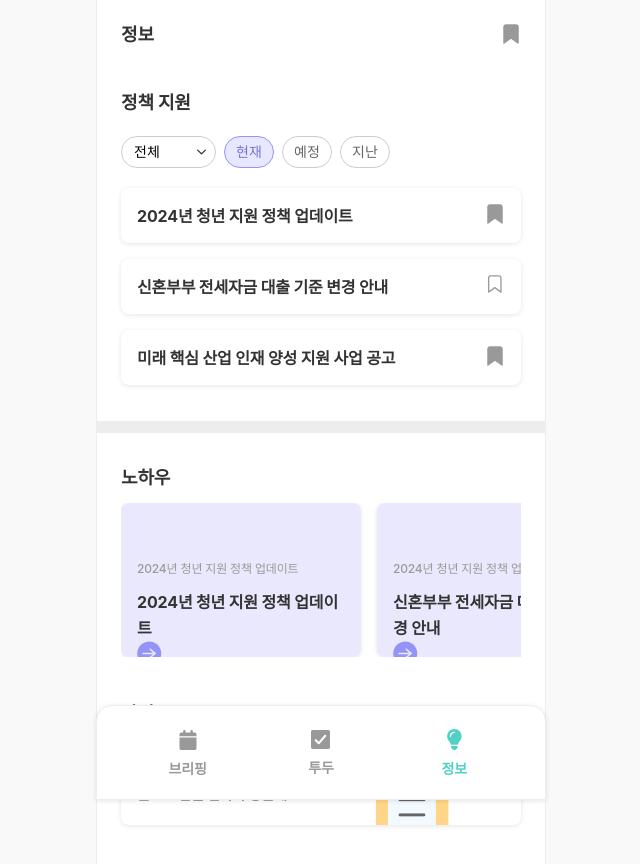
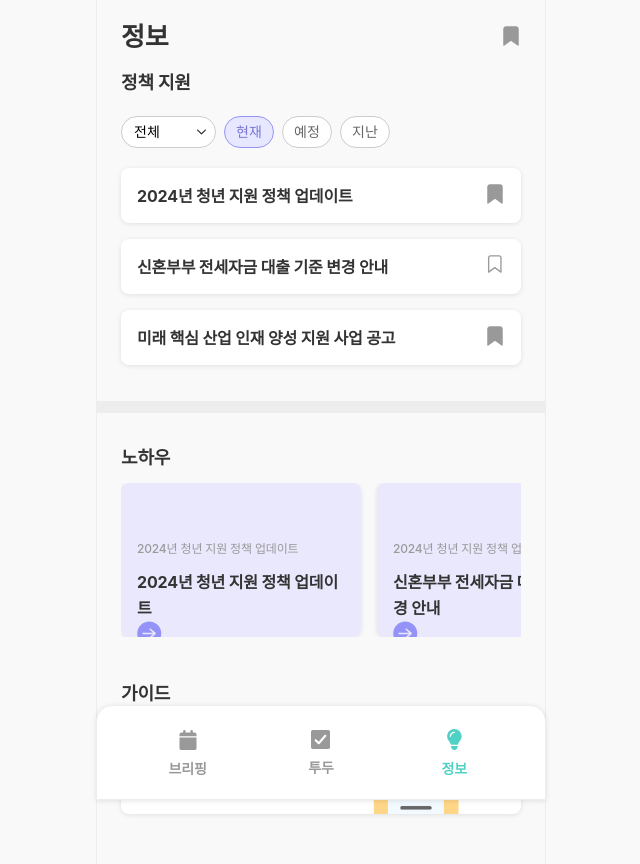
Before and after one commit to WomanTech2025-MoWo/MoWo_FE, a React (Create React App) app: page /infos in a window 1280 px wide. Shown: the top 864 px of the page, without its empty margins (319-959 px from the left). Built offline with nearby package versions, Linux system fonts and the light colour scheme; a web font is replaced by a local one.

Commit message:
♻️[Refactor] css 값 조정 및 정리

```diff
--- a/src/pages/infos/InfosPage.tsx
+++ b/src/pages/infos/InfosPage.tsx
@@ -10,11 +10,9 @@ import KnowhowsList from './components/KnowhowsList';
 import SectionHeader from '../../components/common/SectionHeader';
 import bannerImage from '../../assets/features/infos/icon-guide-banner.webp';
 import ShadowBox from '../../components/common/ShadowBox';
+import PageTitle from '../../components/common/PageTitle';
 
-const InfoPageWrap = styled.div`
-  background-color: var(--color-basic-bg);
-  min-height: var(--view-min-height);
-`;
+const InfoPageWrap = styled(InnerLayout)``;
 
 const InfoHeader = styled.div`
   display: flex;
@@ -22,17 +20,12 @@ const InfoHeader = styled.div`
   align-items: center;
 `;
 
-const InfoPageTitle = styled.h1`
-  font-weight: var(--font-weight-semi-bold);
-  font-size: var(--font-size-lg);
-`;
-
 const GuideBanner = styled(ShadowBox)`
-  height: 86px;
+  height: var(--size-height-xxl);
   background-image: url(${bannerImage});
   background-repeat: no-repeat;
-  background-size: 24%;
-  background-position: 80% 10px;
+  background-size: 28%;
+  background-position: 83% var(--size-gap-sm);
   display: flex;
   align-items: center;
 `;
@@ -43,28 +36,28 @@ const BlockLink = styled(Link)`
 `;
 
 const GuideTitle = styled.p`
-  font-size: var(--font-size-sl);
+  font-size: var(--font-size-lg);
   font-weight: var(--font-weight-bold);
 `;
 const GuideSub = styled.p`
   font-size: var(--font-size-sm);
-  font-weight: var(--font-weight-semi-bold);
+  font-weight: var(--font-weight-regular);
   color: var(--color-gray-500);
-  margin-top: 10px;
+  margin-top: var(--size-gap-sm);
 `;
 
 const InfosPage = () => {
   return (
-    <InfoPageWrap>
+    <InnerLayout innerPadding={false} bgColor="gray-light">
       <InnerLayout>
         <InfoHeader>
-          <InfoPageTitle>정보</InfoPageTitle>
+          <PageTitle>정보</PageTitle>
           <Link to="/infos/bookmark">
             <IconBookmark status="fill" />
           </Link>
         </InfoHeader>
       </InnerLayout>
-      <InnerLayout>
+      <InnerLayout paddingTop={false}>
         <InfosList />
       </InnerLayout>
       <BoldLine />
@@ -81,7 +74,7 @@ const InfosPage = () => {
         </GuideBanner>
       </InnerLayout>
       <GlobalNavigation />
-    </InfoPageWrap>
+    </InnerLayout>
   );
 };
 
```
